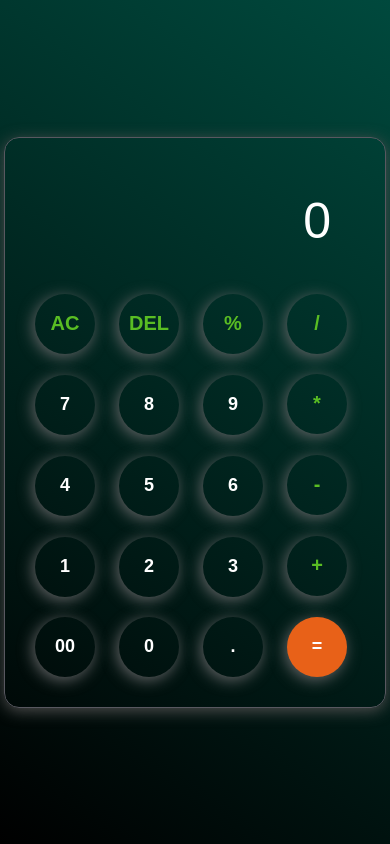
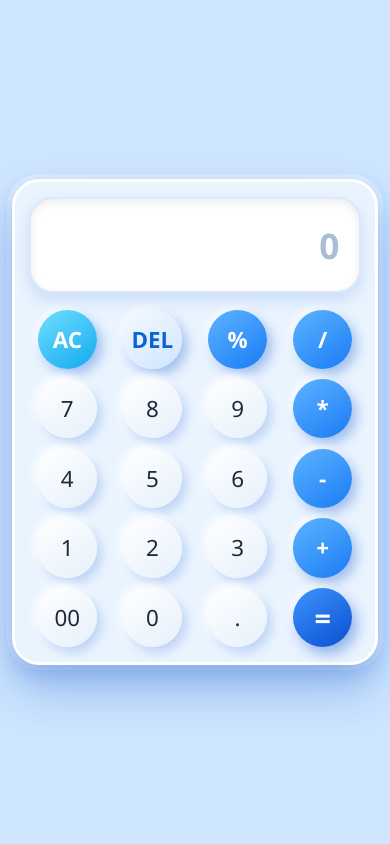
Before and after one commit to avipie09/Simple-Calculator, a plain HTML site: page index.html in a window 390 px wide. Drawn offline with Linux system fonts and the light colour scheme.

Commit message:
chenge interface style

```diff
--- a/style.css
+++ b/style.css
@@ -1,66 +1,272 @@
-*{
-    padding: 0;
-    margin: 0;
+/* ---------- theme (change colours here) ---------- */
+
+:root {
+    --page-bg: #cfe6ff;
+    --card-bg: #eaf4ff;
+
+    --key-light: #ffffff;
+    --key-dark: #e6f0fb;
+    --key-text: #1c2a3a;
+
+    --blue-1: #5db4ff;      /* operator, light stop */
+    --blue-2: #1a7bf5;      /* operator, dark stop  */
+
+    --cyan-1: #6fe0ff;      /* AC, light stop */
+    --cyan-2: #12a8f0;      /* AC, dark stop  */
+
+    --eq-1: #3d94ff;        /* equals, light stop */
+    --eq-2: #0a4fd0;        /* equals, dark stop  */
+
+    --del-text: #0b63d6;
+    --shadow: 10, 80, 200;  /* rgb of the blue glow */
+
+    --font: "Segoe UI", Arial, sans-serif;
+}
+
+
+/* ---------- page ---------- */
+
+* {
     box-sizing: border-box;
 }
 
-body{
-    width: 100%;
-    height: 100vh;
+body {
+    margin: 0;
+    min-height: 100vh;
+    min-height: 100dvh;
+
     display: flex;
+    align-items: center;
     justify-content: center;
-    align-items: center;
-    background: linear-gradient(35deg, black, rgb(0, 73, 61));
-}
 
-.calculator{
-    border: 1px solid rgb(88, 88, 96);
-    padding: 20px;
-    border-radius: 15px;
-    box-shadow: 0 3px 15px rgb(78, 78, 78);
-    background: transparent;
-}
+    background: var(--page-bg);
+    font-family: var(--font);
 
-input{
-    border: none;
-    width: 320px;
-    border-radius: none;
-    padding: 24px;
-    margin: 10px;
-    background: transparent;
-    font-size: 50px;
-    text-align: right;
-    cursor: pointer;
-    color: white;
-    outline: none;
-}
-
-input::placeholder{
-    color: white;
+    -webkit-tap-highlight-color: transparent;
 }
 
 
+/* ---------- calculator card ---------- */
 
-button{
-    border: none;
-    width: 60px;
-    height: 60px;
-    margin: 10px;
-    border-radius: 50%;
-    font-weight: bold;
-    font-size: large;
-    cursor: pointer;
-    color: white;
-    background: transparent;
-    box-shadow: -2px 3px 15px rgb(99, 100, 102);
+.calculator {
+    width: min(92vw, 25rem);
+    padding: 1.1rem;
+
+    display: flex;
+    flex-direction: column;
+    gap: 0.8rem;
+
+    background: var(--card-bg);
+    border: 3px solid #ffffff;
+    border-radius: 2rem;
+
+    box-shadow:
+        0 25px 50px rgba(var(--shadow), 0.30),
+        0 10px 20px rgba(var(--shadow), 0.18),
+        0 0 0 5px rgba(255, 255, 255, 0.35);
 }
 
-.eqlBtn{
-    background-color: rgb(232, 97, 24);
+
+/* ---------- display ---------- */
+
+#inp {
+    width: 100%;
+    height: 7rem;
+    margin-bottom: 0.4rem;
+    padding: 0 1.2rem;
+
+    background: #ffffff;
+    border: 2px solid #d9e9fb;
+    border-radius: 1.5rem;
+    outline: none;
+
+    text-align: right;
+    font-family: var(--font);
+    font-size: 2.6rem;
+    font-weight: 600;
+    letter-spacing: 0.02rem;
+    color: #1b2430;
+
+    box-shadow:
+        inset 0 3px 8px rgba(0, 0, 0, 0.08),
+        0 7px 16px rgba(var(--shadow), 0.14);
 }
 
-.operator{
-    color: rgb(89, 189, 35);
-    font-size: 20px;
-    font-weight: bolder;
+#inp::placeholder {
+    color: #a9bdd4;
 }
+
+
+/* ---------- button rows ---------- */
+
+.calculator > div {
+    display: grid;
+    grid-template-columns: repeat(4, 1fr);
+    gap: 0.75rem;
+    justify-items: center;
+}
+
+
+/* ---------- buttons ---------- */
+
+button {
+    width: 4rem;
+    height: 4rem;
+
+    border: none;
+    border-radius: 50%;
+
+    background: linear-gradient(145deg, var(--key-light), var(--key-dark));
+    color: var(--key-text);
+
+    font-family: var(--font);
+    font-size: 1.5rem;
+    font-weight: 400;
+
+    cursor: pointer;
+    user-select: none;
+
+    box-shadow:
+        5px 6px 10px rgba(var(--shadow), 0.18),
+        -4px -4px 8px rgba(255, 255, 255, 0.95);
+
+    transition:
+        transform 0.15s ease,
+        box-shadow 0.15s ease,
+        background 0.15s ease;
+}
+
+button:active {
+    transform: scale(0.92);
+
+    box-shadow:
+        inset 4px 4px 8px rgba(0, 0, 0, 0.15),
+        inset -3px -3px 7px rgba(255, 255, 255, 0.7);
+}
+
+button:focus-visible {
+    outline: 3px solid #1a7bf5;
+    outline-offset: 3px;
+}
+
+
+/* ---------- operators ( % / * - + ) ---------- */
+
+.operator {
+    background: linear-gradient(145deg, var(--blue-1), var(--blue-2));
+    color: #ffffff;
+    font-weight: 600;
+
+    box-shadow:
+        5px 6px 12px rgba(var(--shadow), 0.32),
+        -3px -3px 7px rgba(255, 255, 255, 0.7);
+}
+
+
+/* AC = first button of the first row */
+
+.calculator > div:first-of-type > button:nth-child(1) {
+    background: linear-gradient(145deg, var(--cyan-1), var(--cyan-2));
+}
+
+
+/* DEL = second button of the first row */
+
+.calculator > div:first-of-type > button:nth-child(2) {
+    background: linear-gradient(145deg, #f4faff, #cfe5ff);
+    color: var(--del-text);
+}
+
+
+/* ---------- equals ---------- */
+
+.eqlBtn {
+    background: linear-gradient(145deg, var(--eq-1), var(--eq-2));
+    color: #ffffff;
+
+    font-size: 1.8rem;
+    font-weight: 700;
+
+    box-shadow:
+        5px 7px 14px rgba(var(--shadow), 0.40),
+        -3px -3px 8px rgba(255, 255, 255, 0.7);
+}
+
+
+/* ---------- hover (only on devices that really hover) ---------- */
+
+@media (hover: hover) {
+
+    button:hover {
+        transform: translateY(-3px) scale(1.04);
+        box-shadow:
+            6px 8px 14px rgba(var(--shadow), 0.24),
+            -4px -4px 9px rgba(255, 255, 255, 1);
+    }
+
+    button:active {
+        transform: scale(0.92);
+    }
+
+    .operator:hover {
+        background: linear-gradient(145deg, #7cc5ff, #2f8bff);
+    }
+
+    .calculator > div:first-of-type > button:nth-child(1):hover {
+        background: linear-gradient(145deg, #8ceaff, #2bb8f7);
+    }
+
+    .calculator > div:first-of-type > button:nth-child(2):hover {
+        background: linear-gradient(145deg, #ffffff, #bfdcff);
+    }
+
+    .eqlBtn:hover {
+        background: linear-gradient(145deg, #5aa5ff, #1e63e0);
+    }
+}
+
+
+/* ---------- phones ---------- */
+
+@media (max-width: 500px) {
+
+    .calculator {
+        width: 94vw;
+        padding: 0.9rem;
+        border-radius: 1.7rem;
+        gap: 0.65rem;
+    }
+
+    #inp {
+        height: 6rem;
+        font-size: 2.2rem;
+    }
+
+    .calculator > div {
+        gap: 0.55rem;
+    }
+
+    button {
+        width: 3.7rem;
+        height: 3.7rem;
+        font-size: 1.4rem;
+    }
+}
+
+@media (max-width: 360px) {
+
+    #inp {
+        height: 5rem;
+        font-size: 1.9rem;
+    }
+
+    .calculator > div {
+        gap: 0.35rem;
+    }
+
+    button {
+        width: 3.25rem;
+        height: 3.25rem;
+        font-size: 1.25rem;
+    }
+}
```
